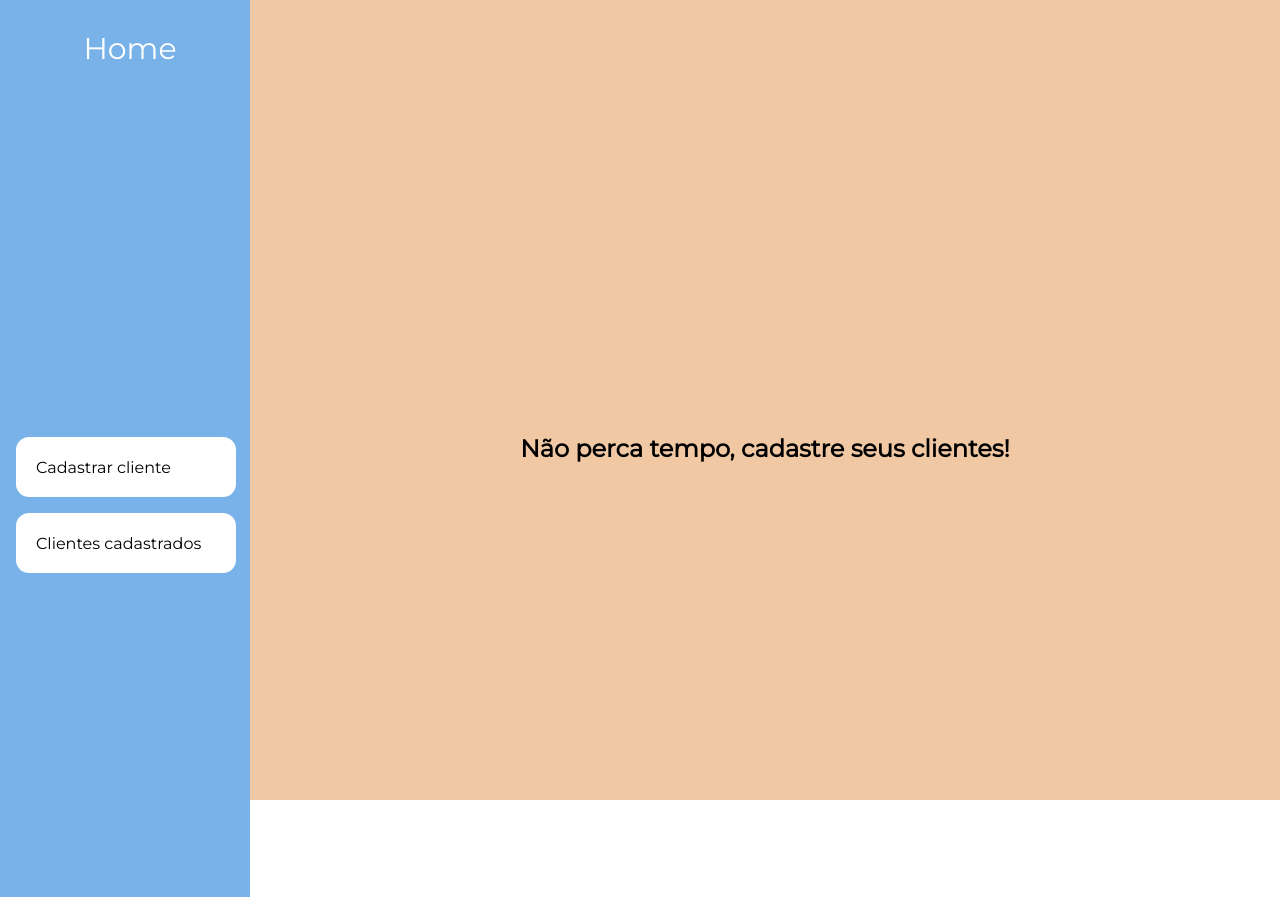
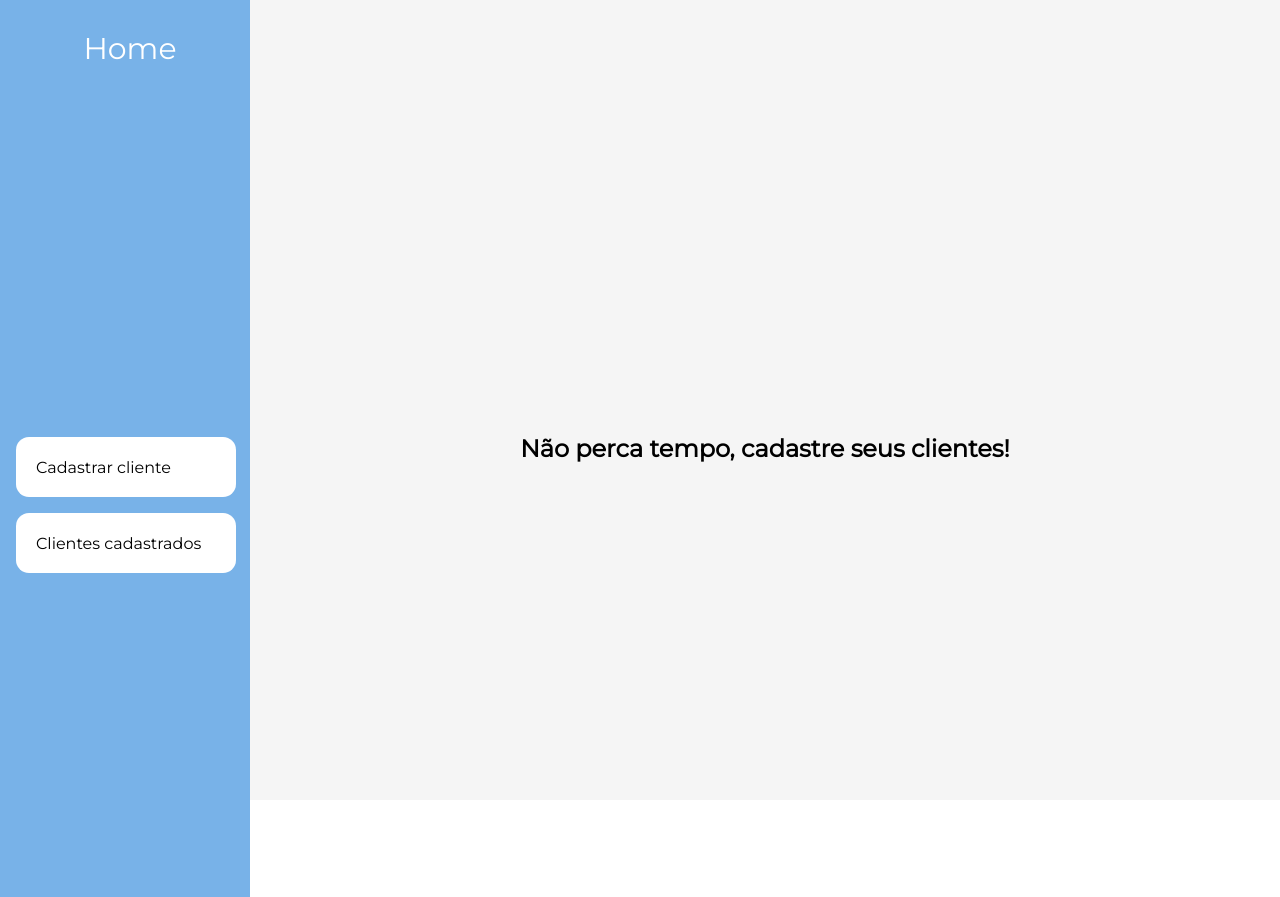
Before and after one commit to ramomfrz/form-web-app, a React (Vite) app: page / in a window 1280 px wide. Built offline with nearby package versions, Linux system fonts and the light colour scheme.

Commit message:
Style: altera background da tela principal

```diff
--- a/src/App.css
+++ b/src/App.css
@@ -1,7 +1,7 @@
 @import url(https://fonts.googleapis.com/css?family=Montserrat);
 
 .App {
-    background: rgb(241, 200, 164);
+    background: whitesmoke;
     width: 100vw;
     height: 100vh;
     display: grid;
```
